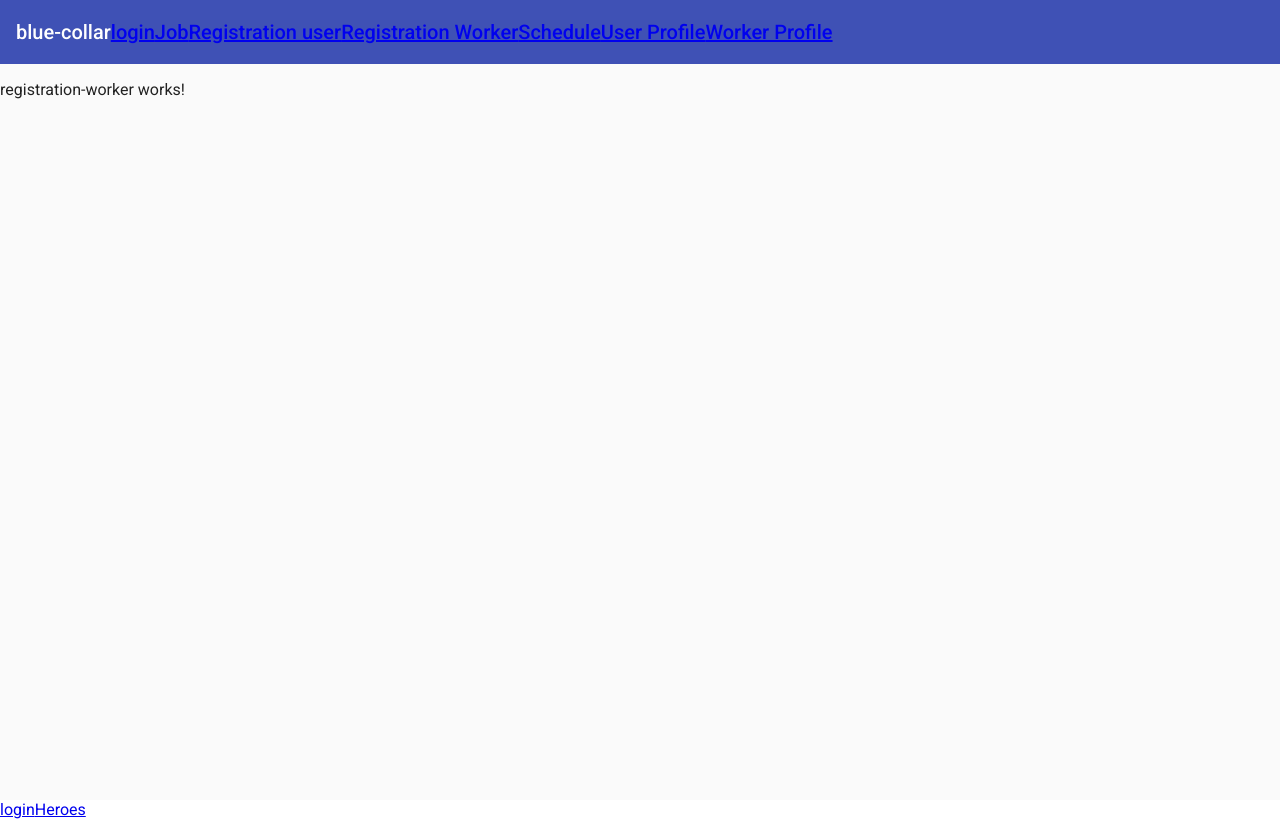
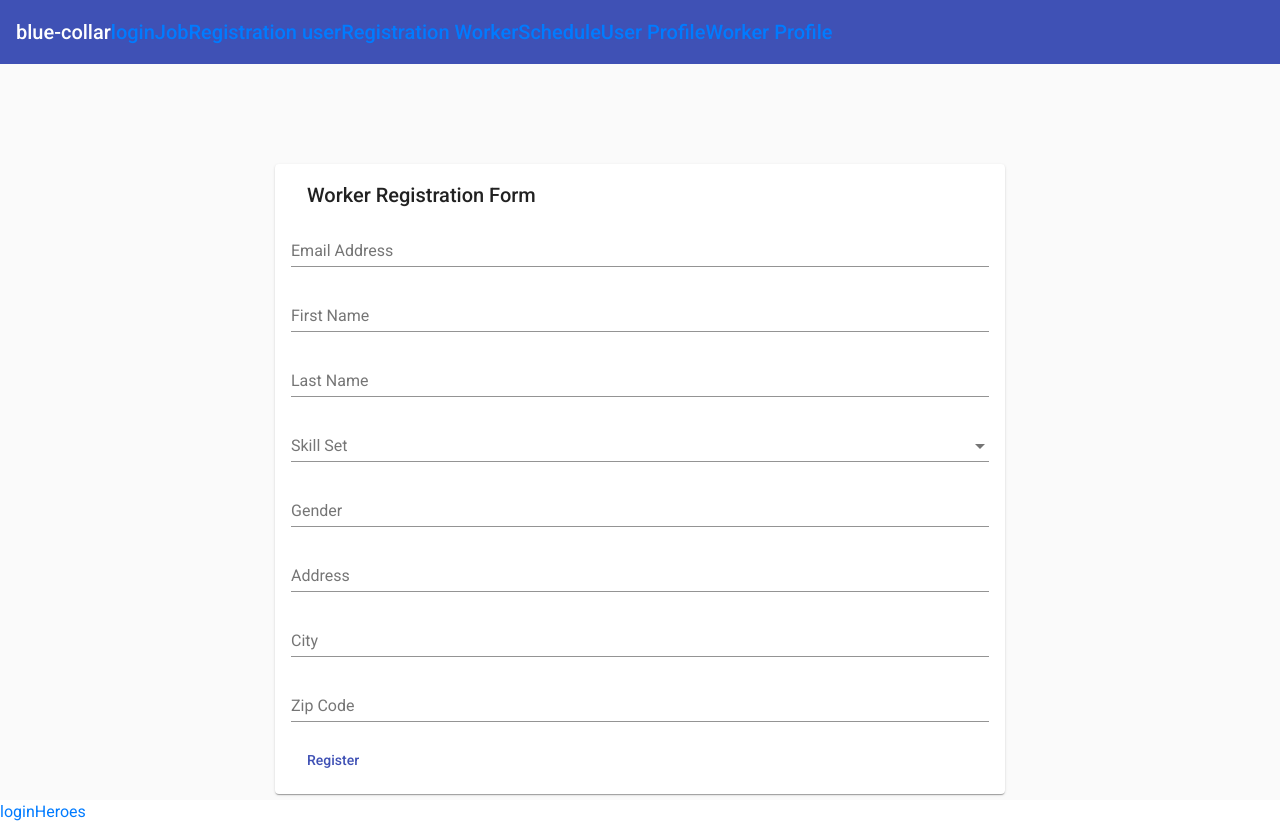
Before and after one commit to jesraygarciano/blue-collar, an Angular app: page /registration-worker in a window 1280 px wide. Built offline with nearby package versions, Linux system fonts and the light colour scheme.

Commit message:
install bootstrap and other materials

```diff
--- a/angular.json
+++ b/angular.json
@@ -24,6 +24,7 @@
               "src/assets"
             ],
             "styles": [
+              "./node_modules/bootstrap/dist/css/bootstrap.min.css",
               "./node_modules/@angular/material/prebuilt-themes/indigo-pink.css",
               "src/styles.css"
             ],
--- a/package.json
+++ b/package.json
@@ -21,7 +21,9 @@
     "@angular/platform-browser": "~8.1.1",
     "@angular/platform-browser-dynamic": "~8.1.1",
     "@angular/router": "~8.1.1",
+    "bootstrap": "^4.3.1",
     "hammerjs": "^2.0.8",
+    "ngx-bootstrap": "^5.1.1",
     "rxjs": "~6.4.0",
     "tslib": "^1.9.0",
     "zone.js": "~0.9.1"
--- a/src/app/app.module.ts
+++ b/src/app/app.module.ts
@@ -23,6 +23,8 @@ import { ScheduleComponent } from './schedule/schedule.component';
 import { JobComponent } from './job/job.component';
 import { UserProfileComponent } from './user-profile/user-profile.component';
 import { WorkerProfileComponent } from './worker-profile/worker-profile.component';
+import {MatInputModule} from '@angular/material/input';
+import {MatSelectModule} from '@angular/material/select';
 
 @NgModule({
   declarations: [
@@ -50,6 +52,8 @@ import { WorkerProfileComponent } from './worker-profile/worker-profile.componen
     MatGridListModule,
     MatCardModule,
     MatMenuModule,
+    MatInputModule,
+    MatSelectModule,
     RouterModule.forRoot([
       {path: 'homepage', component: HomepageComponent },
       {path: 'login', component: LoginComponent},
--- a/src/app/registration-user/registration-user.component.css
+++ b/src/app/registration-user/registration-user.component.css
@@ -0,0 +1,6 @@
+.input-full-width {
+    width: 100%;
+  }
+.mt-100{
+    margin-top: 100px;
+}
--- a/src/app/registration-user/registration-user.component.html
+++ b/src/app/registration-user/registration-user.component.html
@@ -1 +1,43 @@
-<p>registration-user works!</p>
+<div class = "container mt-100" >
+        <div class = "row ">
+              <div class = "col-md-2">
+
+              </div>
+              <div class = "col-md-8">
+                    <mat-card>
+                        <mat-card-header>
+                            <mat-card-title>Worker Registration Form</mat-card-title>
+                        </mat-card-header>
+                        <form>
+                                <mat-form-field class="input-full-width">
+                                                <input matInput placeholder="Email Address">
+                                </mat-form-field>
+                                <mat-form-field class="input-full-width">
+                                                <input matInput placeholder="First Name">
+                                </mat-form-field>
+                                <mat-form-field class="input-full-width">
+                                                <input matInput placeholder="Last Name">
+                                </mat-form-field>
+                                <mat-form-field class="input-full-width">
+                                                <input matInput placeholder="Gender">
+                                </mat-form-field>
+                                <mat-form-field class="input-full-width">
+                                                <input matInput placeholder="Address">
+                                </mat-form-field>
+                                <mat-form-field class="input-full-width">
+                                                <input matInput placeholder="City">
+                                </mat-form-field>
+                                <mat-form-field class="input-full-width">
+                                                <input matInput placeholder="Zip Code">
+                                </mat-form-field>
+
+                                        <button mat-button color="primary">Register</button>
+
+                        </form>
+                    </mat-card>
+              </div>
+              <div class = "col-md-2">
+
+              </div>
+        </div>
+    </div>
--- a/src/app/registration-worker/registration-worker.component.css
+++ b/src/app/registration-worker/registration-worker.component.css
@@ -0,0 +1,6 @@
+.input-full-width {
+    width: 100%;
+  }
+.mt-100{
+    margin-top: 100px;
+}
--- a/src/app/registration-worker/registration-worker.component.html
+++ b/src/app/registration-worker/registration-worker.component.html
@@ -1 +1,49 @@
-<p>registration-worker works!</p>
+<div class = "container mt-100" >
+        <div class = "row ">
+              <div class = "col-md-2">
+
+              </div>
+              <div class = "col-md-8">
+                    <mat-card>
+                        <mat-card-header>
+                            <mat-card-title>Worker Registration Form</mat-card-title>
+                        </mat-card-header>
+                        <form>
+                                <mat-form-field class="input-full-width">
+                                                <input matInput placeholder="Email Address">
+                                </mat-form-field>
+                                <mat-form-field class="input-full-width">
+                                                <input matInput placeholder="First Name">
+                                </mat-form-field>
+                                <mat-form-field class="input-full-width">
+                                                <input matInput placeholder="Last Name">
+                                </mat-form-field>
+                                <mat-form-field class="input-full-width">
+                                                <mat-label>Skill Set</mat-label>
+                                                <mat-select multiple>
+                                                <mat-option *ngFor="let skill of skillsList" [value]="skill">{{skill}}</mat-option>
+                                                </mat-select>
+                                </mat-form-field>
+                                <mat-form-field class="input-full-width">
+                                                <input matInput placeholder="Gender">
+                                </mat-form-field>
+                                <mat-form-field class="input-full-width">
+                                                <input matInput placeholder="Address">
+                                </mat-form-field>
+                                <mat-form-field class="input-full-width">
+                                                <input matInput placeholder="City">
+                                </mat-form-field>
+                                <mat-form-field class="input-full-width">
+                                                <input matInput placeholder="Zip Code">
+                                </mat-form-field>
+
+                                        <button mat-button color="primary">Register</button>
+
+                        </form>
+                    </mat-card>
+              </div>
+              <div class = "col-md-2">
+
+              </div>
+        </div>
+    </div>
--- a/src/app/registration-worker/registration-worker.component.ts
+++ b/src/app/registration-worker/registration-worker.component.ts
@@ -1,4 +1,5 @@
 import { Component, OnInit } from '@angular/core';
+import { FormGroup, FormControl } from '@angular/forms';
 
 @Component({
   selector: 'app-registration-worker',
@@ -6,10 +7,22 @@ import { Component, OnInit } from '@angular/core';
   styleUrls: ['./registration-worker.component.css']
 })
 export class RegistrationWorkerComponent implements OnInit {
-
+  skillsList: string[] = ['Carpenter', 'Driver', 'baby Sitter', 'Tutor', 'Cook', 'Plumber'];
   constructor() { }
 
   ngOnInit() {
   }
 
+
+  // workerRegForm = new FormGroup({
+  //   emailAddress: new FormControl(''),
+  //   firstName: new FormControl(''),
+  //   lastName: new FormControl(''),
+  //   skillsSet: new FormControl(''),
+  //   gender: new FormControl(''),
+  //   address: new FormControl(''),
+  //   city: new FormControl(''),
+  //   zipCode: new FormControl(''),
+  // });
+
 }
```
Also changed, not shown: 1 other file (tests, documents, lock files or other folders).
